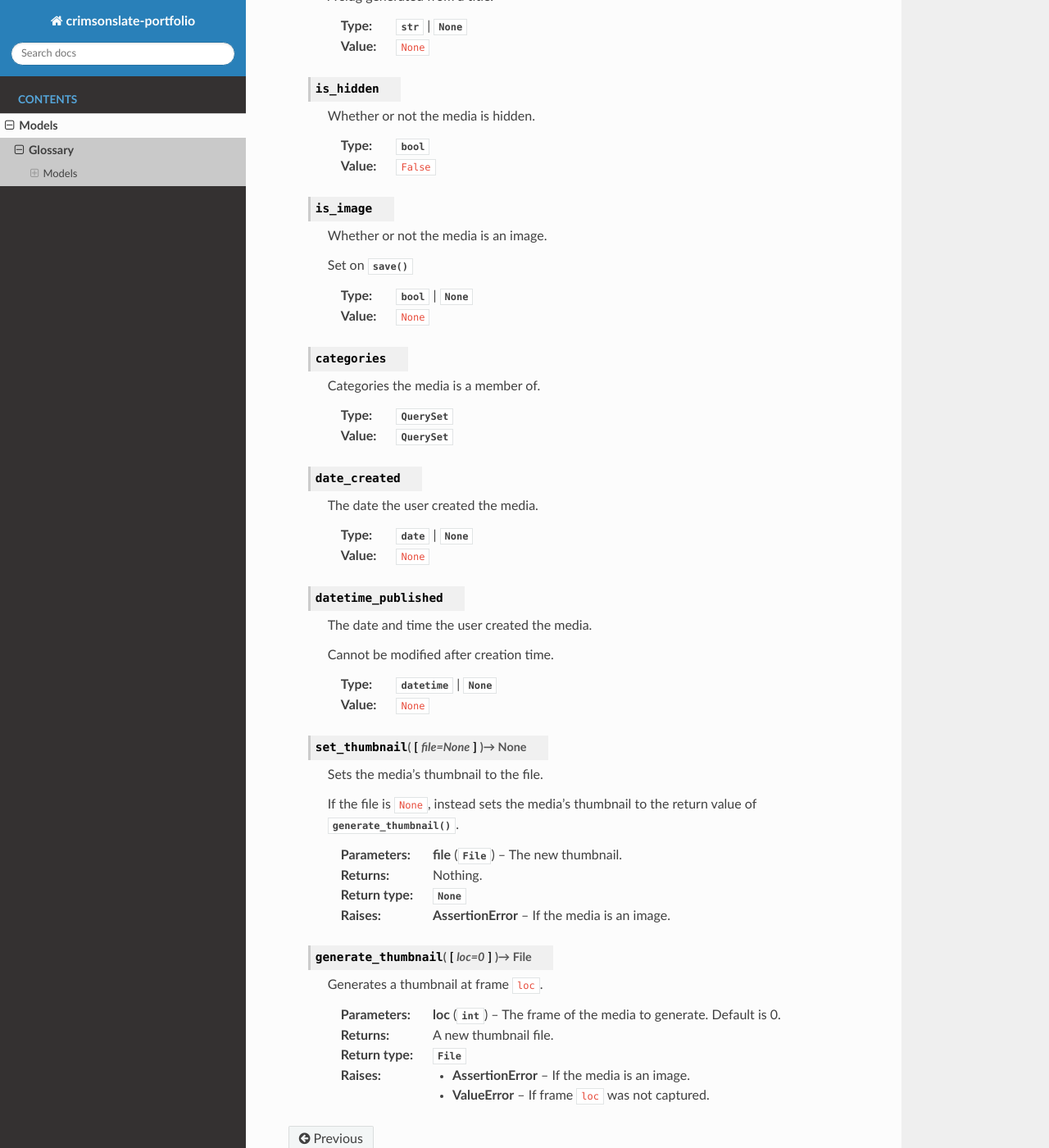
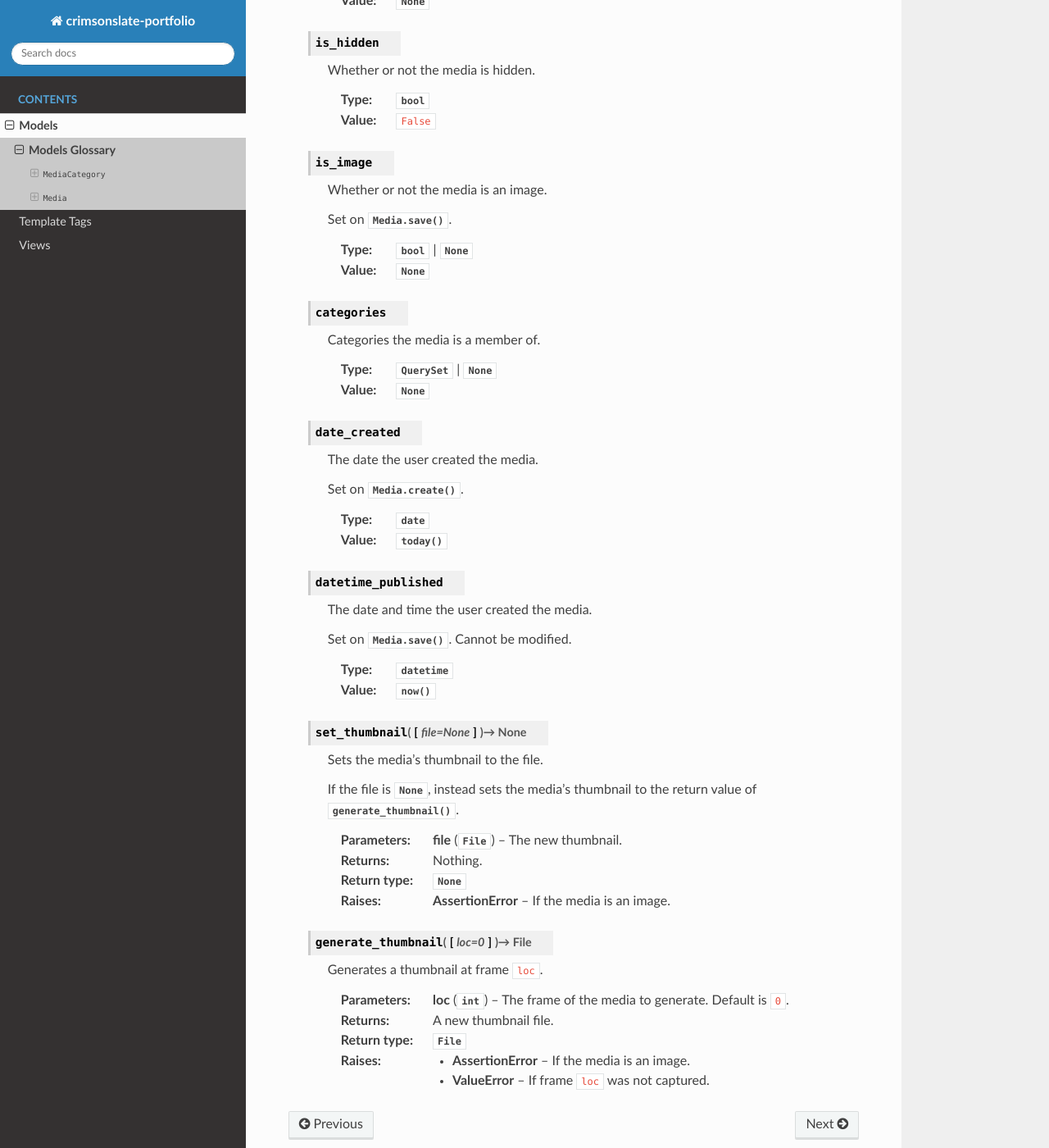
Before and after one commit to crimsonslate/portfolio, a Sphinx documentation site: the page built from docs/source/models/glossary.rst, in a window 1280 px wide and 1400 px high, scrolled down 1546 px. Shown: the whole window at 82% size. Built offline with Sphinx 7.4.7 and the Read the Docs theme 3.1.0, drawn with Linux system fonts in a browser that asks for light colours; some of the changed text lies outside the part shown.

Commit message:
Update docs

```diff
--- a/docs/source/index.rst
+++ b/docs/source/index.rst
@@ -11,3 +11,5 @@ crimsonslate-portfolio documentation
     :caption: Contents
 
     models/index.rst
+    templatetags/index.rst
+    views/index.rst
--- a/docs/source/models/glossary.rst
+++ b/docs/source/models/glossary.rst
@@ -1,9 +1,5 @@
-Glossary
-========
-
-======
-Models
-======
+Models Glossary
+===============
 
 .. py:class:: MediaCategory
 
@@ -22,7 +18,7 @@ Models
         A cover image.
 
         :type: :py:class:`~django.core.files.File` | :py:obj:`None`
-        :value: ``None``
+        :value: :py:obj:`None`
 
 .. py:class:: Media
 
@@ -49,7 +45,7 @@ Models
         Automatically generated on save if the media is a video.
 
         :type: :py:class:`~django.core.files.File` | :py:obj:`None`
-        :value: ``None``
+        :value: :py:obj:`None`
 
     .. py:attribute:: subtitle
 
@@ -58,7 +54,7 @@ Models
         Maximum 128 characters.
 
         :type: :py:class:`str` | :py:obj:`None`
-        :value: ``None``
+        :value: :py:obj:`None`
 
     .. py:attribute:: desc
 
@@ -67,14 +63,14 @@ Models
         Maximum 2048 characters.
 
         :type: :py:class:`str` | :py:obj:`None`
-        :value: ``None``
+        :value: :py:obj:`None`
 
     .. py:attribute:: slug
 
         A slug generated from a title.
 
         :type: :py:class:`str` | :py:obj:`None`
-        :value: ``None``
+        :value: :py:obj:`None`
 
     .. py:attribute:: is_hidden
 
@@ -87,39 +83,41 @@ Models
 
         Whether or not the media is an image.
 
-        Set on :py:meth:`~Media.save()`
+        Set on :py:meth:`Media.save`.
 
         :type: :py:class:`bool` | :py:obj:`None`
-        :value: ``None``
+        :value: :py:obj:`None`
 
     .. py:attribute:: categories
 
         Categories the media is a member of.
 
-        :type: :py:class:`~django.db.models.QuerySet`
-        :value: :py:obj:`~django.db.models.QuerySet`
+        :type: :py:class:`QuerySet` | :py:obj:`None`
+        :value: :py:obj:`None`
 
     .. py:attribute:: date_created
 
         The date the user created the media.
 
-        :type: :py:class:`~datetime.date` | :py:obj:`None`
-        :value: ``None``
+        Set on :py:meth:`Media.create()`.
+
+        :type: :py:class:`~datetime.date`
+        :value: :py:meth:`~datetime.date.today`
 
     .. py:attribute:: datetime_published
 
         The date and time the user created the media.
 
-        Cannot be modified after creation time.
+        Set on :py:meth:`Media.save()`. Cannot be modified.
 
-        :type: :py:class:`~datetime.datetime` | :py:obj:`None`
-        :value: ``None``
+        :type: :py:class:`~datetime.datetime`
+        :value: :py:meth:`~django.utils.timezone.now`
 
     .. py:method:: set_thumbnail([file=None]) -> None
 
         Sets the media's thumbnail to the file.
 
-        If the file is ``None``, instead sets the media's thumbnail to the return value of :py:meth:`~Media.generate_thumbnail`.
+        If the file is :py:obj:`None`, instead sets the media's thumbnail to the return value of :py:meth:`~Media.generate_thumbnail`.
 
         :param file: The new thumbnail.
         :type file: :py:class:`~django.core.files.File`
--- /dev/null
+++ b/docs/source/templatetags/glossary.rst
@@ -0,0 +1,2 @@
+Template Tags Glossary
+======================
--- /dev/null
+++ b/docs/source/views/glossary.rst
@@ -0,0 +1,2 @@
+Views Glossary
+==============
```
Also changed, not shown: other parts of docs/source/models/glossary.rst (+2 -2 lines), docs/source/templatetags/index.rst (added, +8 -0 lines), docs/source/views/index.rst (added, +8 -0 lines).
